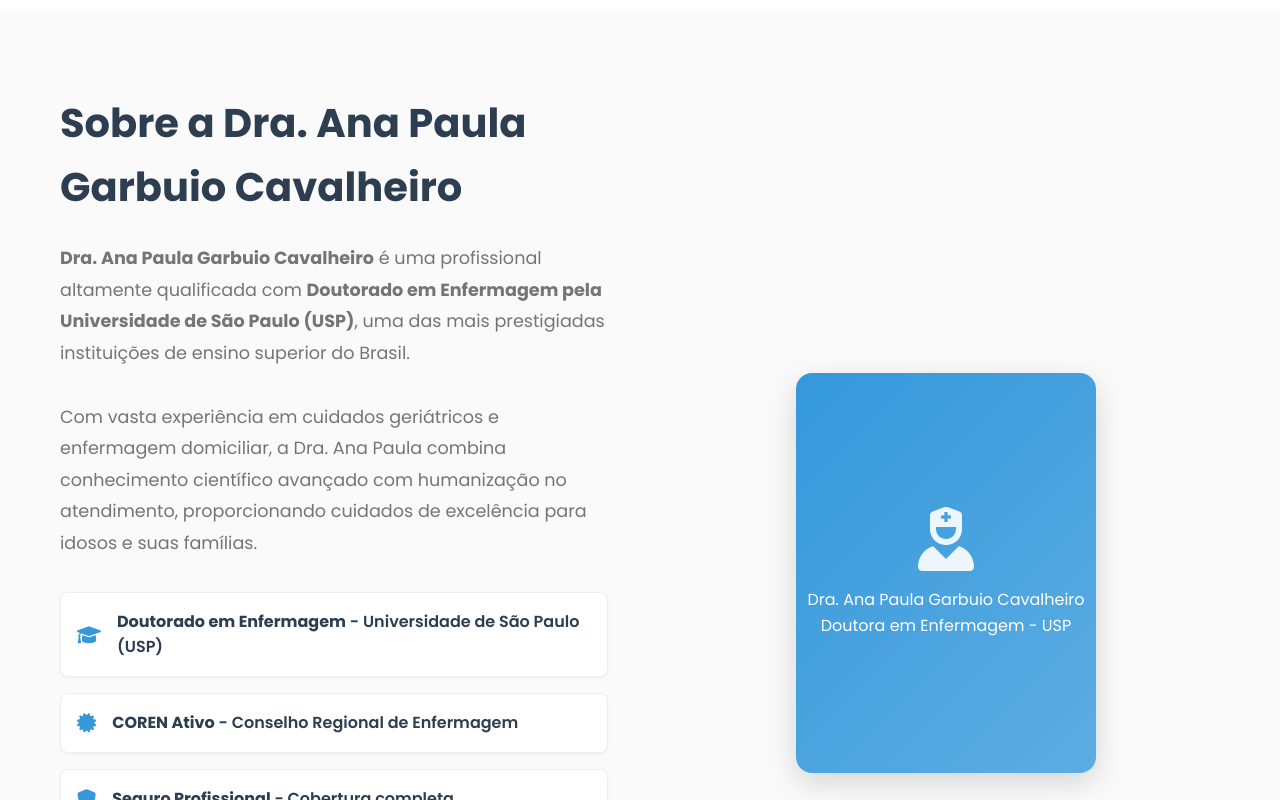
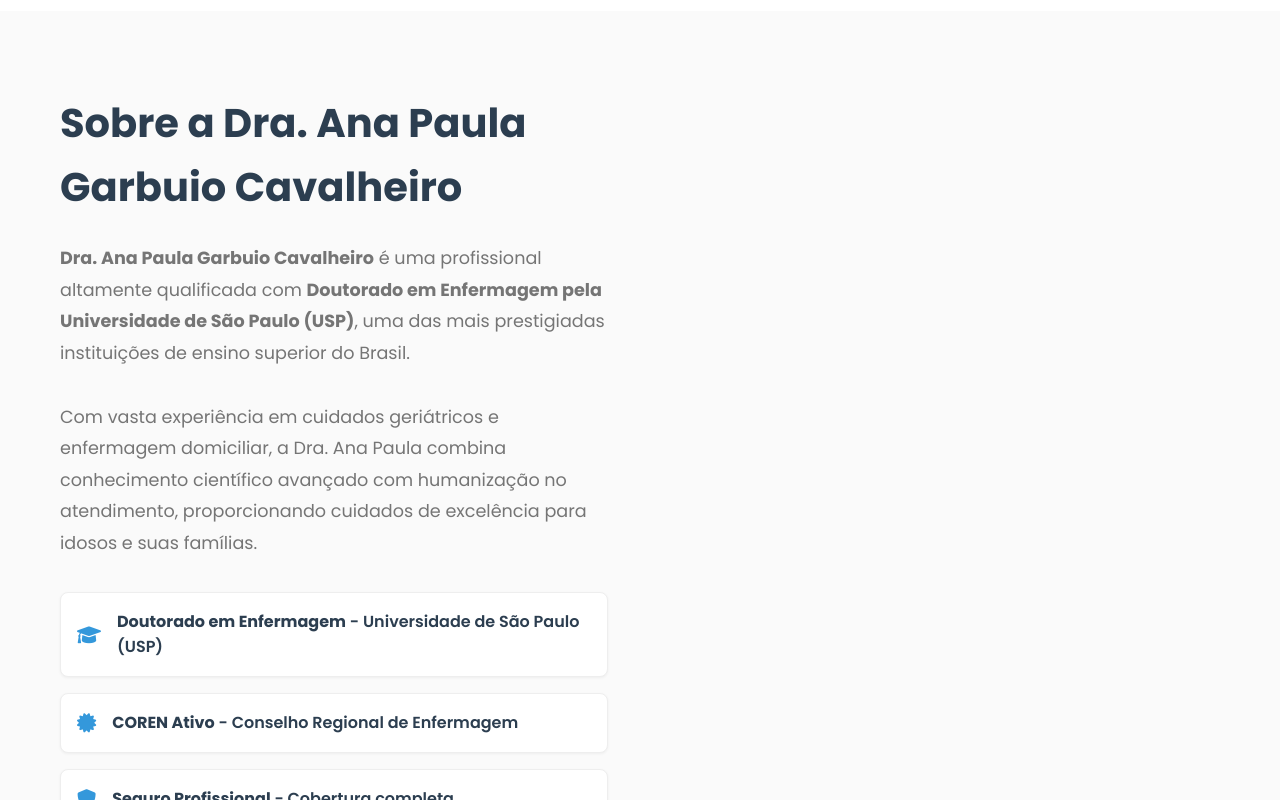
Before and after one commit to LeonardoGarbuio/m-e, a plain HTML site: page index.html in a window 1280 px wide. Shown: the part 2000-2800 px from the top of the page. Drawn offline with Linux system fonts and the light colour scheme.

Commit message:
Add files via upload

```diff
--- a/index.html
+++ b/index.html
@@ -146,13 +146,7 @@
                         </div>
                     </div>
                 </div>
-                <div class="about-image">
-                    <div class="image-placeholder">
-                        <i class="fas fa-user-nurse"></i>
-                        <p>Dra. Ana Paula Garbuio Cavalheiro</p>
-                        <p>Doutora em Enfermagem - USP</p>
-                    </div>
-                </div>
+
             </div>
         </div>
     </section>
--- a/styles.css
+++ b/styles.css
@@ -214,6 +214,7 @@ body::before {
     line-height: 1.2;
     color: var(--white);
     text-shadow: 0 2px 4px rgba(0,0,0,0.1);
+    text-align: left;
 }
 
 .hero-content p {
@@ -222,6 +223,7 @@ body::before {
     opacity: 0.9;
     color: var(--white);
     text-shadow: 0 1px 2px rgba(0,0,0,0.1);
+    text-align: left;
 }
 
 .hero-buttons {
@@ -433,6 +435,7 @@ body::before {
     color: var(--primary-blue);
     margin-bottom: 1.5rem;
     font-weight: 700;
+    text-align: left;
 }
 
 .about-text p {
@@ -440,6 +443,7 @@ body::before {
     color: var(--gray-600);
     margin-bottom: 2rem;
     line-height: 1.8;
+    text-align: left;
 }
 
 .credentials {
@@ -475,48 +479,7 @@ body::before {
     color: var(--primary-blue);
 }
 
-.about-image {
-    display: flex;
-    justify-content: center;
-    align-items: center;
-}
 
-.image-placeholder {
-    width: 300px;
-    height: 400px;
-    background: linear-gradient(135deg, var(--secondary-blue), var(--accent-blue));
-    border-radius: 16px;
-    display: flex;
-    flex-direction: column;
-    align-items: center;
-    justify-content: center;
-    color: var(--white);
-    box-shadow: var(--shadow-lg);
-    position: relative;
-    overflow: hidden;
-}
-
-.image-placeholder::before {
-    content: '';
-    position: absolute;
-    top: -50%;
-    left: -50%;
-    width: 200%;
-    height: 200%;
-    background: linear-gradient(45deg, transparent, rgba(255,255,255,0.1), transparent);
-    animation: shine 3s ease-in-out infinite;
-}
-
-@keyframes shine {
-    0% { transform: translateX(-100%) translateY(-100%) rotate(45deg); }
-    100% { transform: translateX(100%) translateY(100%) rotate(45deg); }
-}
-
-.image-placeholder i {
-    font-size: 4rem;
-    margin-bottom: 1rem;
-    opacity: 0.9;
-}
 
 /* Testimonials Section - ELEGANTE */
 .testimonials {
```
